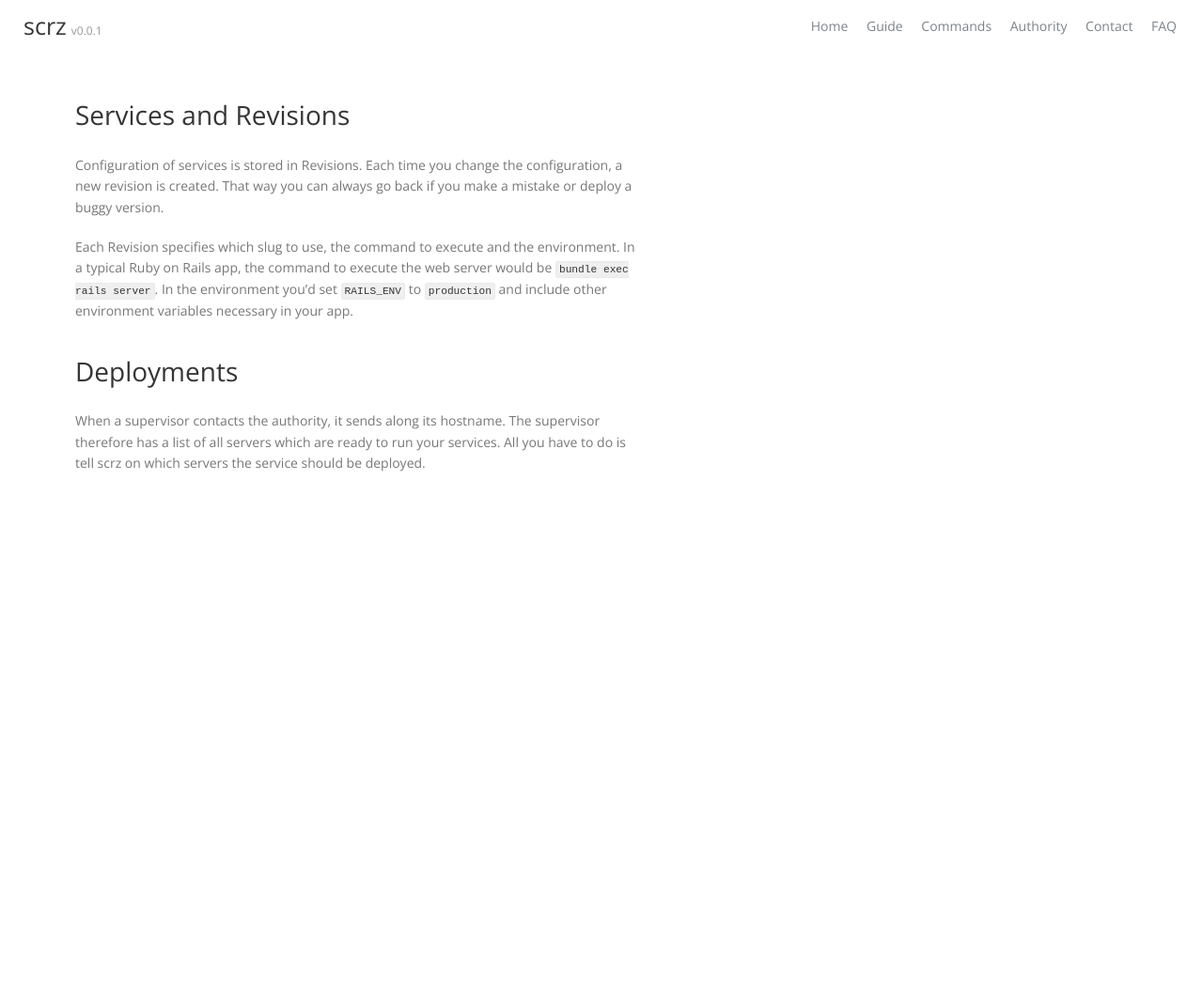
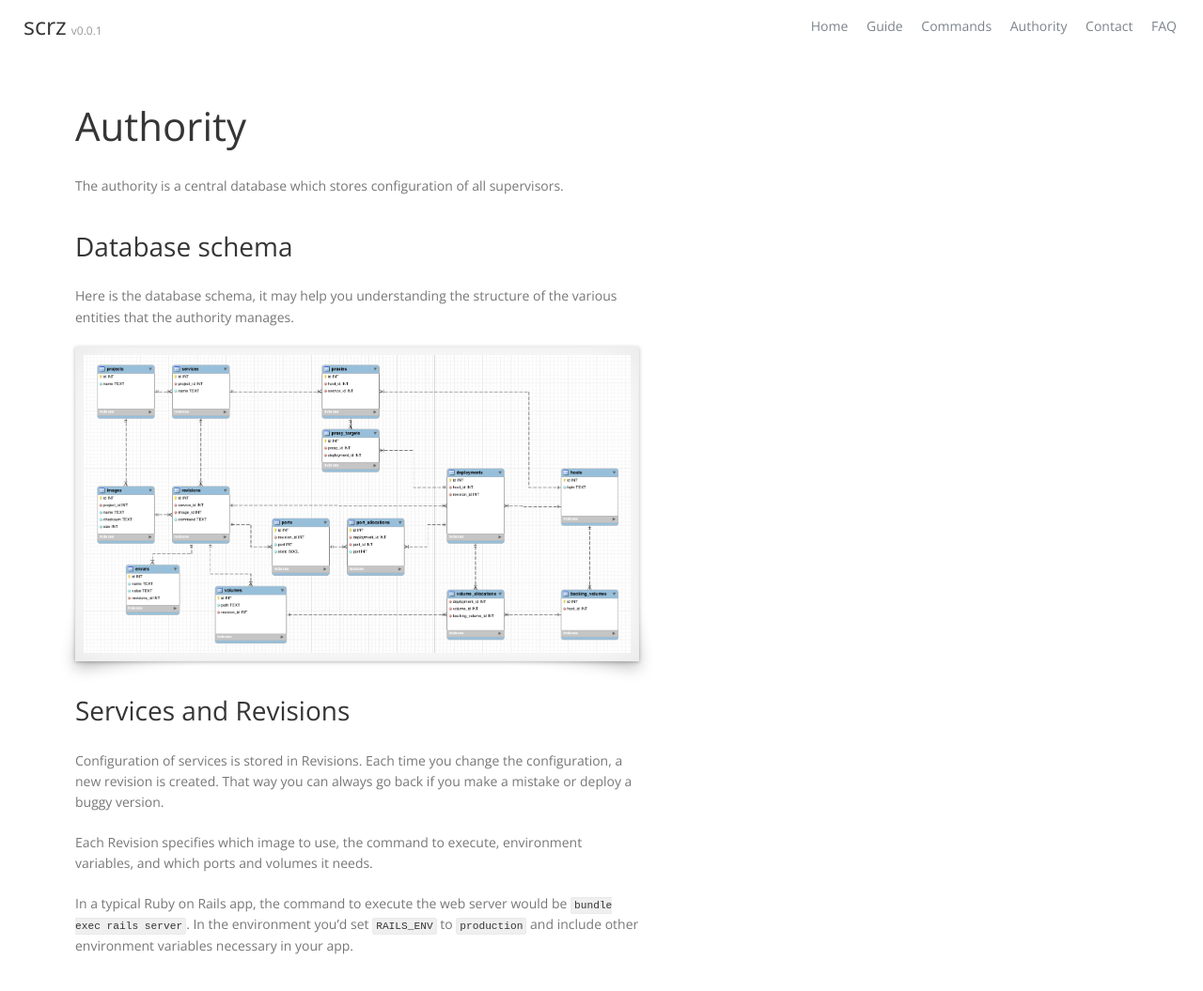
Before and after one commit to jgable/scrz.github.io, a Jekyll site: the page built from authority.md, in a window 1280 px wide and 1099 px high. Shown: the top 1055 px of the window at 94% size. Built offline with Jekyll 4.4.1, drawn with Linux system fonts in a browser that asks for light colours; nearby versions of some CDN libraries.

Commit message:
Add database schema image

```diff
--- a/application.js
+++ b/application.js
@@ -12,4 +12,9 @@ $(function() {
             added = false;
         }
     })
+
+    $('.expandable').click(function() {
+        $(this).css({ position: 'fixed', top: 0, left: 0, right: 0, bottom: 0 });
+        $(this).addClass('expanded');
+    });
 });
--- a/authority.md
+++ b/authority.md
@@ -2,6 +2,23 @@
 layout: default
 title: authority
 ---
+
+# Authority
+
+The authority is a central database which stores configuration of all
+supervisors.
+
+## Database schema
+
+Here is the database schema, it may help you understanding the structure of
+the various entities that the authority manages.
+
+<div class="image-container">
+    <a href="/images/scrz-authority-schema.png" class="shadow">
+        <img src="/images/scrz-authority-schema.png" />
+    </a>
+</div>
+
 
 ## Services and Revisions
 
@@ -9,15 +26,10 @@ Configuration of services is stored in Revisions. Each time you change the
 configuration, a new revision is created. That way you can always go back if
 you make a mistake or deploy a buggy version.
 
-Each Revision specifies which slug to use, the command to execute and the
-environment. In a typical Ruby on Rails app, the command to execute the web
-server would be <code>bundle exec rails server</code>. In the environment
-you'd set <code>RAILS_ENV</code> to <code>production</code> and include other
+Each Revision specifies which image to use, the command to execute,
+environment variables, and which ports and volumes it needs.
+
+In a typical Ruby on Rails app, the command to execute the web server would be
+<code>bundle exec rails server</code>. In the environment you'd set
+<code>RAILS_ENV</code> to <code>production</code> and include other
 environment variables necessary in your app.
-
-## Deployments
-
-When a supervisor contacts the authority, it sends along its hostname.  The
-supervisor therefore has a list of all servers which are ready to run your
-services. All you have to do is tell scrz on which servers the service should
-be deployed.
--- a/css/main.css
+++ b/css/main.css
@@ -11,6 +11,11 @@ body {
   margin: 0;
   padding: 0;
   color: #777;
+}
+
+img {
+    max-width: 100%;
+    display: block;
 }
 
 h1, h2, h3 {
@@ -353,3 +358,61 @@ nav a:hover {
 .github-repo-link {
     font-size: 14px;
 }
+
+/* shadow */
+
+.shadow {
+  border: 1px solid #eee;
+  position: relative;
+  box-shadow: 0 1px 4px rgba(0, 0, 0, 0.27), 0 0 60px rgba(0, 0, 0, 0.1) inset;
+  -webkit-box-shadow: 0 1px 4px rgba(0, 0, 0, 0.27), 0 0 60px rgba(0, 0, 0, 0.1) inset;
+  display: block;
+  padding: 8px;
+  background-color: white;
+  margin-bottom: 20px;
+}
+
+/* The shadow elements are the same except where they are anchored,
+ * their rotation origin and the skew/rotation direction. */
+
+/* Bottom right shadow */
+.shadow::after {
+  z-index: -1;
+  position: absolute;
+  background: transparent;
+  width: 40%;
+  height: 40%;
+  content: '';
+  right: 0;
+  bottom: 0;
+
+  transform-origin: right bottom;
+  -webkit-transform-origin: right bottom;
+  transform: skew(20deg) rotate(10deg);
+  -webkit-transform: skew(20deg) rotate(10deg);
+  box-shadow: 0 8px 16px rgba(0, 0, 0, 0.3);
+  -webkit-box-shadow: 0 8px 16px rgba(0, 0, 0, 0.3);
+}
+
+/* Bottom left shadow */
+.shadow::before {
+  z-index: -1;
+  position: absolute;
+  background: transparent;
+  width: 40%;
+  height: 40%;
+  content: '';
+  left: 0;
+  bottom: 0;
+
+  transform-origin: left bottom;
+  -webkit-transform-origin: left bottom;
+  transform: skew(-20deg) rotate(-10deg);
+  -webkit-transform: skew(-20deg) rotate(-10deg);
+  box-shadow: 0 8px 16px rgba(0, 0, 0, 0.3);
+  -webkit-box-shadow: 0 8px 16px rgba(0, 0, 0, 0.3);
+}
+
+.image-container {
+    max-width: 600px;
+}
```
Also changed, not shown: faq.html (deleted, +0 -34 lines), faq.md (added, +17 -0 lines), images/scrz-authority-schema.png (added).
